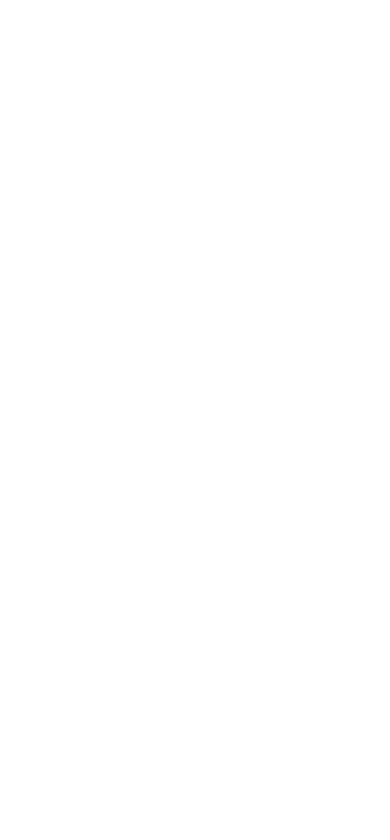
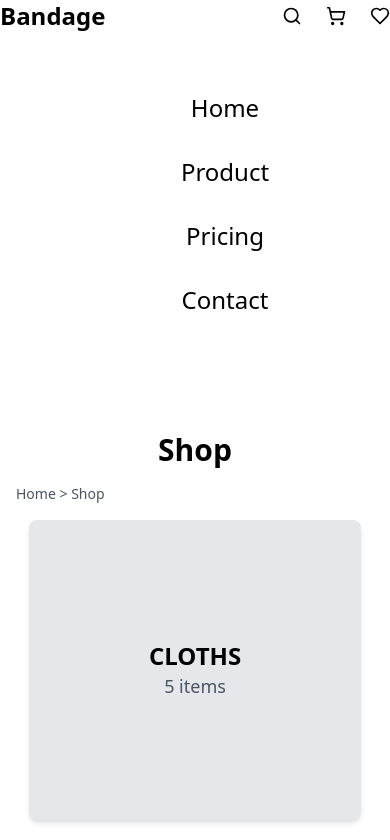
Before and after one commit to berke-oz/kaliteli-giyin-ecommerce, a React (Vite) app: page /shop in a window 390 px wide. Shown: the top 840 px of the page. Built offline with nearby package versions, Linux system fonts and the light colour scheme.

Commit message:
ShopPage kısmı oluşturuldu. Mobil versiyonu tamamlandı.

```diff
--- a/src/App.jsx
+++ b/src/App.jsx
@@ -1,13 +1,14 @@
 import React from 'react';
 import { BrowserRouter as Router, Route, Switch } from 'react-router-dom';
 import HomePage from './components/pages/HomePage';
-
+import ShopPage from './components/pages/ShopPage';
 
 const App = () => {
   return (
     <Router>
       <Switch>
         <Route exact path="/" component={HomePage} />
+        <Route path="/shop" component={ShopPage} />
       </Switch>
     </Router>
   );
--- /dev/null
+++ b/src/components/HomeBanner.jsx
@@ -0,0 +1,52 @@
+import React, { useState } from 'react';
+
+const HomeBanner = () => {
+    const banners = [
+        'https://picsum.photos/412/753?random=1',
+        'https://picsum.photos/412/753?random=2',
+        'https://picsum.photos/412/753?random=3'
+    ];
+    const [currentIndex, setCurrentIndex] = useState(0);
+
+    const handlePrevClick = () => {
+        setCurrentIndex((prevIndex) => (prevIndex === 0 ? banners.length - 1 : prevIndex - 1));
+    };
+
+    const handleNextClick = () => {
+        setCurrentIndex((prevIndex) => (prevIndex === banners.length - 1 ? 0 : prevIndex + 1));
+    };
+
+    return (
+        <div className="relative w-full h-[753px] md:w-full md:h-[716px] mt-8 mx-auto">
+            <img
+                src={banners[currentIndex]}
+                alt="Banner"
+                className="w-full h-full object-cover"
+            />
+            <div className="absolute inset-0 flex flex-col justify-center items-center text-center">
+                <h3 className="text-white mb-8">Summer 2020</h3>
+                <h1 className="text-white text-3xl mb-8">NEW COLLECTION</h1>
+                <p className="text-white mb-8">Your paragraph content goes here</p>
+                <button className="bg-green-500 text-white px-4 py-2">SHOP NOW</button>
+            </div>
+
+            {/* Left Arrow */}
+            <button
+                onClick={handlePrevClick}
+                className="absolute left-4 top-1/2 transform -translate-y-1/2 bg-white text-gray-800 px-3 py-2 rounded-full focus:outline-none"
+            >
+                <i className="fas fa-chevron-left" />
+            </button>
+
+            {/* Right Arrow */}
+            <button
+                onClick={handleNextClick}
+                className="absolute right-4 top-1/2 transform -translate-y-1/2 bg-white text-gray-800 px-3 py-2 rounded-full focus:outline-none"
+            >
+                <i className="fas fa-chevron-right" />
+            </button>
+        </div>
+    );
+};
+
+export default HomeBanner;
--- /dev/null
+++ b/src/components/ShopCards.jsx
@@ -0,0 +1,125 @@
+import React from 'react';
+import { Grid, List } from 'lucide-react';
+import ProductCard from './ProductCard';
+
+const ShopCards = () => {
+    const cards = [
+        { id: 1, title: 'CLOTHS', items: 5 },
+        { id: 2, title: 'CLOTHS', items: 5 },
+        { id: 3, title: 'CLOTHS', items: 5 },
+        { id: 4, title: 'CLOTHS', items: 5 },
+        { id: 5, title: 'CLOTHS', items: 5 },
+    ];
+
+    const products = [
+        {
+            id: 1,
+            image: 'https://picsum.photos/240/427?random=1',
+            title: 'Product 1',
+            description: 'Description for product 1',
+            oldPrice: '$100',
+            newPrice: '$80',
+            colors: ['#FF0000', '#00FF00', '#0000FF'],
+        },
+        {
+            id: 2,
+            image: 'https://picsum.photos/240/427?random=2',
+            title: 'Product 2',
+            description: 'Description for product 2',
+            oldPrice: '$120',
+            newPrice: '$90',
+            colors: ['#FF0000', '#00FF00', '#0000FF'],
+        },
+        {
+            id: 3,
+            image: 'https://picsum.photos/240/427?random=3',
+            title: 'Product 2',
+            description: 'Description for product 2',
+            oldPrice: '$120',
+            newPrice: '$90',
+            colors: ['#FF0000', '#00FF00', '#0000FF'],
+        },
+        {
+            id: 4,
+            image: 'https://picsum.photos/240/427?random=4',
+            title: 'Product 2',
+            description: 'Description for product 2',
+            oldPrice: '$120',
+            newPrice: '$90',
+            colors: ['#FF0000', '#00FF00', '#0000FF'],
+        },
+    ];
+
+    return (
+        <div className="p-4">
+            <div className="text-center mb-4">
+                <h1 className="text-3xl font-bold">Shop</h1>
+            </div>
+            <div className="text-sm text-gray-600 mb-4">
+                <span>Home</span> &gt; <span>Shop</span>
+            </div>
+            <div className="flex flex-col items-center gap-5 mb-8">
+                {cards.map(card => (
+                    <div key={card.id} className="w-[332px] h-[300px] flex flex-col justify-center items-center bg-gray-200 shadow-md rounded-lg">
+                        <h2 className="text-2xl font-bold">{card.title}</h2>
+                        <p className="text-lg text-gray-600">{card.items} items</p>
+                    </div>
+                ))}
+            </div>
+            <div className="text-center mb-4">
+                <p className="text-lg">Showing all 12 results</p>
+            </div>
+            <div className="flex justify-center items-center gap-4 mb-4">
+                <span className="text-lg">Views:</span>
+                <div className="flex gap-4">
+                    <div className="w-[46px] h-[46px] flex justify-center items-center bg-gray-200 rounded">
+                        <Grid className="w-6 h-6" />
+                    </div>
+                    <div className="w-[46px] h-[46px] flex justify-center items-center bg-gray-200 rounded">
+                        <List className="w-6 h-6" />
+                    </div>
+                </div>
+            </div>
+            <div className="flex justify-center items-center gap-4 mb-8">
+                <select className="w-[141px] h-[50px] bg-white border border-gray-300 rounded px-2">
+                    <option>Popularity</option>
+                </select>
+                <button className="w-[94px] h-[50px] bg-[#23A6F0] text-white rounded px-4">
+                    Apply
+                </button>
+            </div>
+            <div className="flex flex-wrap justify-center gap-4 mb-8">
+                {products.map(product => (
+                    <ProductCard
+                        key={product.id}
+                        image={product.image}
+                        title={product.title}
+                        description={product.description}
+                        oldPrice={product.oldPrice}
+                        newPrice={product.newPrice}
+                        colors={product.colors}
+                    />
+                ))}
+            </div>
+            <div className="flex justify-center items-center gap-0">
+                <button className="w-[83px] h-[74px] border border-gray-300 rounded hover:bg-[#23A6F0] hover:text-white">
+                    First
+                </button>
+                <button className="w-[49px] h-[74px] border border-gray-300 rounded hover:bg-[#23A6F0] hover:text-white">
+                    1
+                </button>
+                <button className="w-[49px] h-[74px] border border-gray-300 rounded hover:bg-[#23A6F0] hover:text-white">
+                    2
+                </button>
+                <button className="w-[49px] h-[74px] border border-gray-300 rounded hover:bg-[#23A6F0] hover:text-white">
+                    3
+                </button>
+                <button className="w-[85px] h-[74px] border border-gray-300 rounded hover:bg-[#23A6F0] hover:text-white">
+                    Next
+                </button>
+            </div>
+        </div>
+    );
+};
+
+export default ShopCards;
--- a/src/components/layout/Header.jsx
+++ b/src/components/layout/Header.jsx
@@ -83,36 +83,7 @@
                 </ul>
             </nav>
 
-            {/* Banner Image with Overlay and Navigation Arrows */}
-            <div className="relative w-full h-[753px] md:w-full md:h-[716px] mt-8 mx-auto">
-                <img
-                    src={banners[currentIndex]}
-                    alt="Banner"
-                    className="w-full h-full object-cover"
-                />
-                <div className="absolute inset-0 flex flex-col justify-center items-center text-center">
-                    <h3 className="text-white mb-8">Summer 2020</h3>
-                    <h1 className="text-white text-3xl mb-8">NEW COLLECTION</h1>
-                    <p className="text-white mb-8">Your paragraph content goes here</p>
-                    <button className="bg-green-500 text-white px-4 py-2">SHOP NOW</button>
-                </div>
 
-                {/* Left Arrow */}
-                <button
-                    onClick={handlePrevClick}
-                    className="absolute left-4 top-1/2 transform -translate-y-1/2 bg-white text-gray-800 px-3 py-2 rounded-full focus:outline-none"
-                >
-                    <i className="fas fa-chevron-left" />
-                </button>
-
-                {/* Right Arrow */}
-                <button
-                    onClick={handleNextClick}
-                    className="absolute right-4 top-1/2 transform -translate-y-1/2 bg-white text-gray-800 px-3 py-2 rounded-full focus:outline-none"
-                >
-                    <i className="fas fa-chevron-right" />
-                </button>
-            </div>
         </header>
     );
 };
--- a/src/components/pages/HomePage.jsx
+++ b/src/components/pages/HomePage.jsx
@@ -2,12 +2,14 @@
 import Carousel from "../Carousel";
 import EditorsPicks from "../EditorsPicks";
 import FeaturedProducts from "../FeaturedProducts";
+import HomeBanner from "../HomeBanner";
 import InfoContainer from "../InfoContainer";
 import Layout from "../layout/Layout";
 
 const HomePage = () => {
     return (
         <Layout>
+            <HomeBanner />
             <EditorsPicks />
             <FeaturedProducts />
             <Carousel />
--- a/src/components/pages/ShopPage.jsx
+++ b/src/components/pages/ShopPage.jsx
@@ -0,0 +1,16 @@
+import React from 'react';
+import Layout from '../layout/Layout';
+import ShopCards from '../ShopCards';
+import FeaturedProducts from '../FeaturedProducts';
+import ProductCard from '../ProductCard';
+
+const ShopPage = () => {
+    return (
+        <Layout>
+            <ShopCards />
+
+        </Layout>
+    );
+};
+
+export default ShopPage;
```
